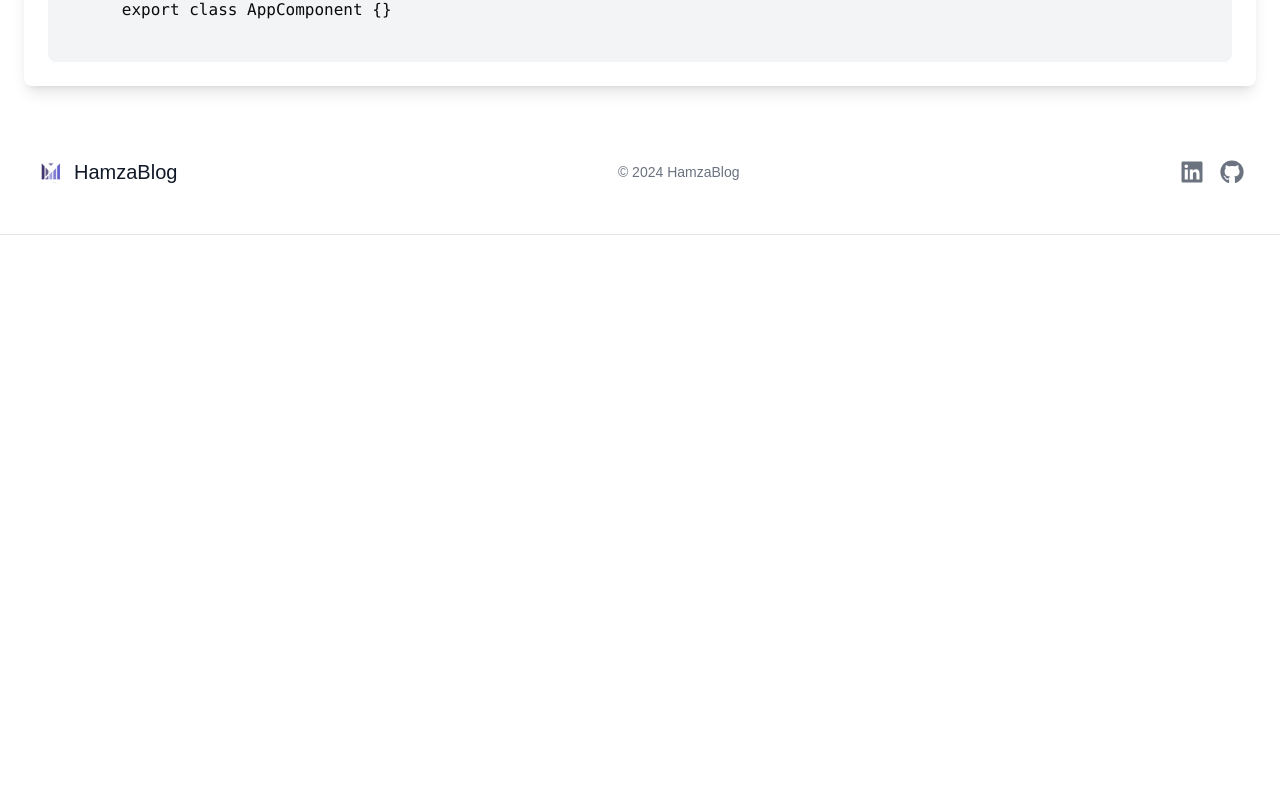
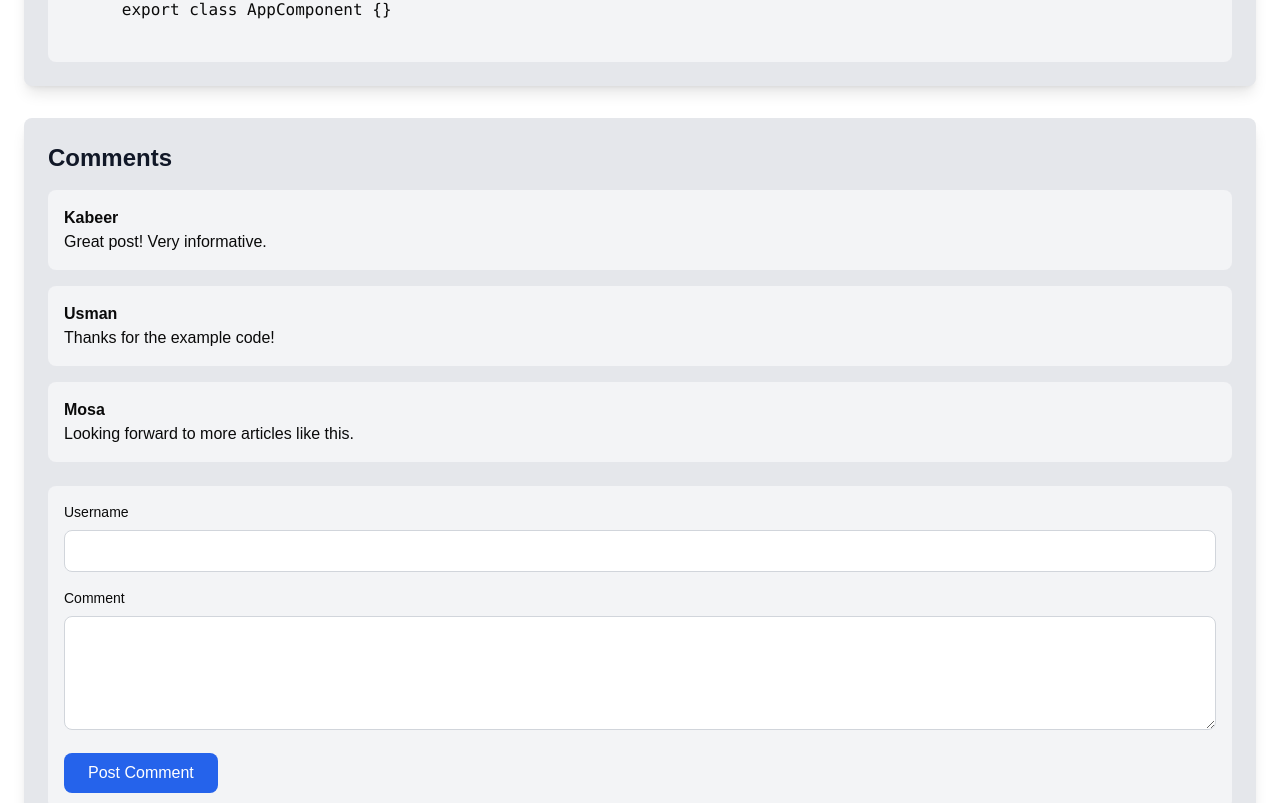
Before and after one commit to Hamza-Sheikh-02/hamza-blog, a Next.js app: page /blogpost/angular in a window 1280 px wide. Shown: the part 697-1500 px from the top of the page. Before the commit the page ends 932 px from the top, so only its background shows below. Built offline with nearby package versions, Linux system fonts and the light colour scheme.

Commit message:
Add Comment Section in Blog

```diff
--- a/src/app/blog/page.tsx
+++ b/src/app/blog/page.tsx
@@ -1,4 +1,3 @@
-// src/app/blog/page.tsx
 import Link from "next/link";
 import Image from "next/image";
 import { blogData } from "@/data/blogData";
--- a/src/app/blogpost/[id]/page.tsx
+++ b/src/app/blogpost/[id]/page.tsx
@@ -1,13 +1,49 @@
-// src/app/blogpost/[id]/page.tsx
+"use client";
 import { blogData } from "@/data/blogData";
 import { notFound } from "next/navigation";
+import { useState, useEffect } from "react";
 
 interface Props {
   params: Promise<{ id: string }>;
 }
 
-export default async function BlogPost({ params }: Props) {
-  const { id } = await params;
+interface Comment {
+  username: string;
+  message: string;
+}
+
+export default function BlogPost({ params }: Props) {
+  const defaultComments: Comment[] = [
+    { username: "Kabeer", message: "Great post! Very informative." },
+    { username: "Usman", message: "Thanks for the example code!" },
+    {
+      username: "Mosa",
+      message: "Looking forward to more articles like this.",
+    },
+  ];
+
+  const [id, setId] = useState<string | null>(null);
+  const [comments, setComments] = useState<Comment[]>(defaultComments);
+  const [formValues, setFormValues] = useState<{
+    username: string;
+    message: string;
+  }>({
+    username: "",
+    message: "",
+  });
+
+  useEffect(() => {
+    const fetchId = async () => {
+      const resolvedParams = await params;
+      setId(resolvedParams.id);
+    };
+
+    fetchId();
+  }, [params]);
+
+  if (!id) {
+    return <div>Loading...</div>;
+  }
 
   const blog = blogData.find((blog) => blog.id === id);
 
@@ -15,15 +51,34 @@ export default async function BlogPost({ params }: Props) {
     notFound();
   }
 
+  const handleCommentSubmit = (event: React.FormEvent) => {
+    event.preventDefault();
+    const newComment: Comment = {
+      username: formValues.username,
+      message: formValues.message,
+    };
+    setComments([...comments, newComment]);
+    setFormValues({ username: "", message: "" });
+  };
+
+  const handleInputChange = (
+    event: React.ChangeEvent<HTMLInputElement | HTMLTextAreaElement>
+  ) => {
+    const { name, value } = event.target;
+    setFormValues((prevValues) => ({
+      ...prevValues,
+      [name]: value,
+    }));
+  };
+
   return (
-    <div className="max-w-7xl mx-auto p-6 dark:bg-gray-900 dark:text-white">
+    <div className="max-w-7xl mx-auto p-6 dark:text-white">
       <h1 className="text-4xl font-bold text-center mb-8">{blog.title}</h1>
-      <div className="bg-white p-6 rounded-lg shadow-lg dark:bg-gray-800 dark:text-gray-300">
+      <div className="bg-gray-200 p-6 rounded-lg shadow-lg dark:bg-gray-900 dark:text-gray-300">
         <h2 className="text-2xl font-semibold text-gray-900 dark:text-white">
           Introduction
         </h2>
         <p className="text-gray-700 dark:text-gray-400 mt-2">{blog.intro}</p>
-
         <h3 className="text-lg font-medium text-gray-800 dark:text-gray-300 mt-4">
           Advantages
         </h3>
@@ -32,7 +87,6 @@ export default async function BlogPost({ params }: Props) {
             <li key={index}>{advantage}</li>
           ))}
         </ul>
-
         <h3 className="text-lg font-medium text-gray-800 dark:text-gray-300 mt-4">
           Example Code
         </h3>
@@ -40,6 +94,61 @@ export default async function BlogPost({ params }: Props) {
           <code>{blog.exampleCode}</code>
         </pre>
       </div>
+      <div className="mt-8 bg-gray-200 p-6 rounded-lg shadow-lg dark:bg-gray-900 dark:text-gray-300">
+        <h3 className="text-2xl font-semibold text-gray-900 dark:text-white">
+          Comments
+        </h3>
+        <div className="space-y-4 mt-4">
+          {comments.map((comment, index) => (
+            <div
+              key={index}
+              className="p-4 bg-gray-100 rounded-lg dark:bg-gray-800 dark:text-gray-100"
+            >
+              <p className="font-semibold">{comment.username}</p>
+              <p>{comment.message}</p>
+            </div>
+          ))}
+        </div>
+        <form
+          onSubmit={handleCommentSubmit}
+          className="mt-6 bg-gray-100 p-4 rounded-lg dark:bg-gray-800 dark:text-gray-100"
+        >
+          <div className="mb-4">
+            <label htmlFor="username" className="block text-sm font-medium">
+              Username
+            </label>
+            <input
+              type="text"
+              id="username"
+              name="username"
+              value={formValues.username}
+              onChange={handleInputChange}
+              required
+              className="mt-2 w-full p-2 border border-gray-300 rounded-lg dark:bg-gray-800 dark:text-white dark:border-gray-600"
+            />
+          </div>
+          <div className="mb-4">
+            <label htmlFor="message" className="block text-sm font-medium">
+              Comment
+            </label>
+            <textarea
+              id="message"
+              name="message"
+              value={formValues.message}
+              onChange={handleInputChange}
+              required
+              rows={4}
+              className="mt-2 w-full p-2 border border-gray-300 rounded-lg dark:bg-gray-800 dark:text-white dark:border-gray-600"
+            ></textarea>
+          </div>
+          <button
+            type="submit"
+            className="px-6 py-2 bg-blue-600 text-white rounded-lg hover:bg-blue-700 dark:bg-blue-800 dark:hover:bg-blue-700"
+          >
+            Post Comment
+          </button>
+        </form>
+      </div>
     </div>
   );
 }
--- a/src/app/page.tsx
+++ b/src/app/page.tsx
@@ -3,9 +3,9 @@ import Blog from "@/components/Blog";
 
 export default function Home() {
   return (
-    <>
+    <div className="space-y-12">
       <Hero />
       <Blog />
-    </>
+    </div>
   );
 }
```
